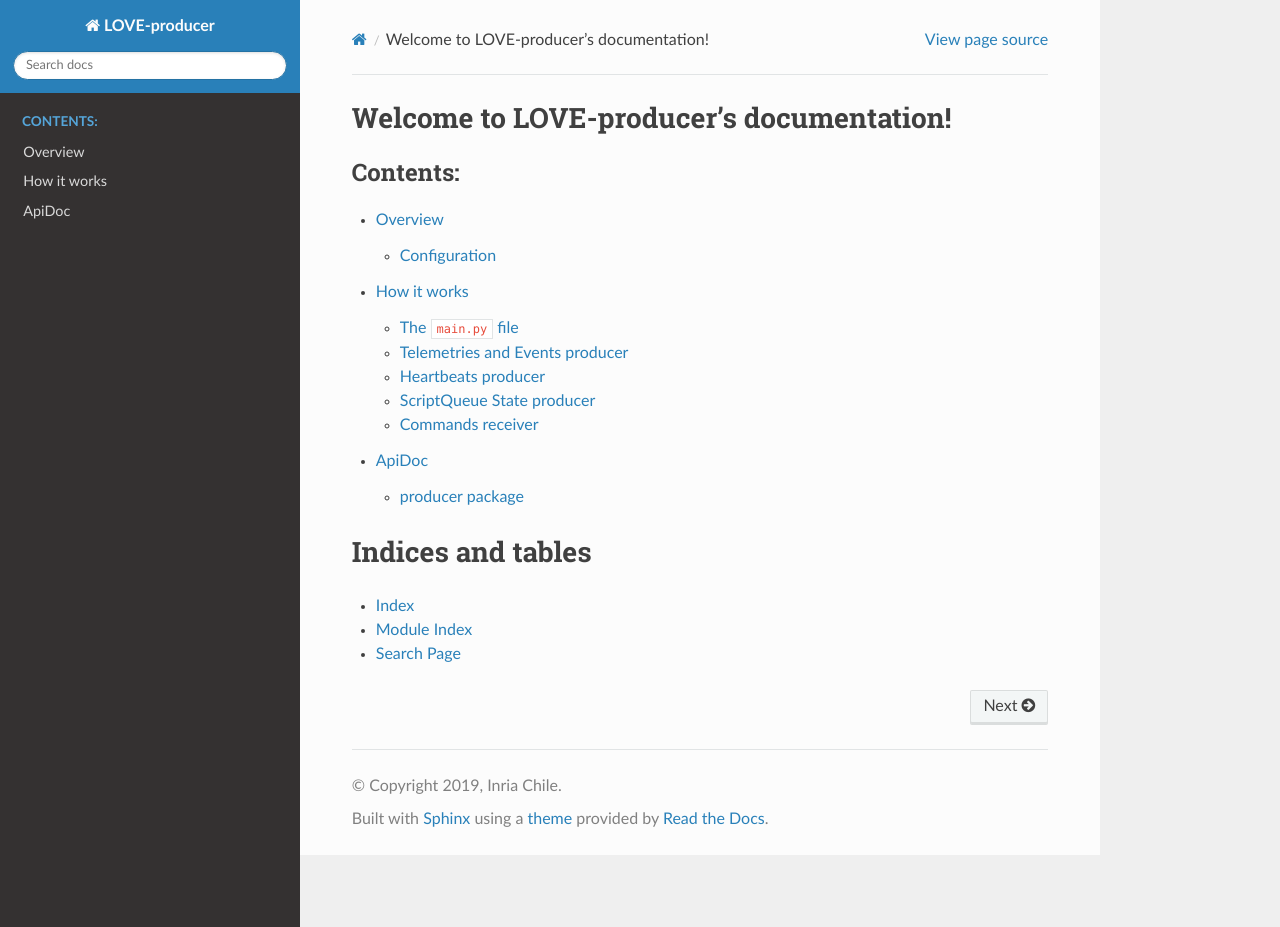
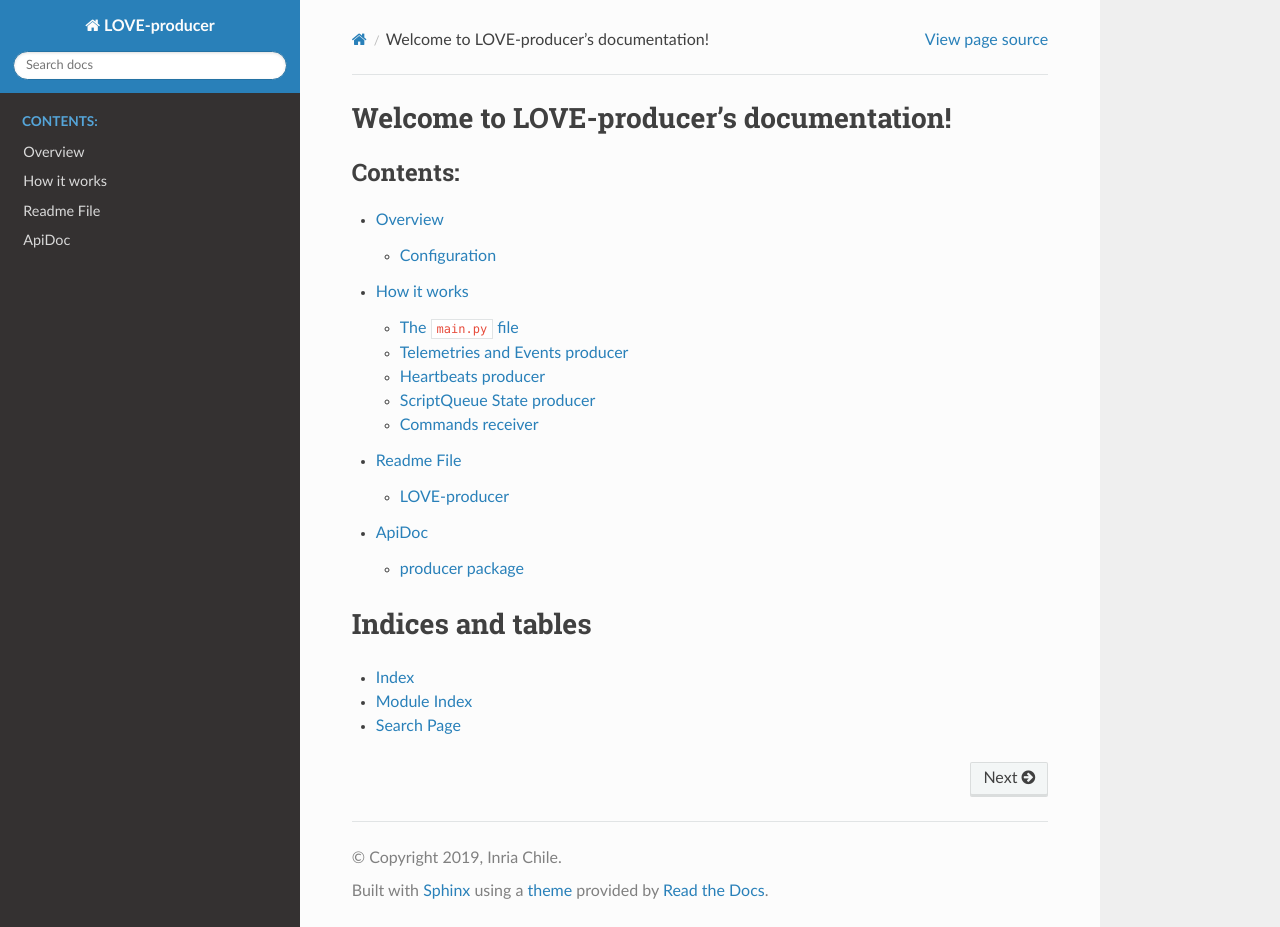
Before and after one commit to lsst-ts/LOVE-producer, a Sphinx documentation site: the page built from docsrc/source/index.rst, in a window 1280 px wide and 927 px high. Built offline with Sphinx 7.4.7 and the Read the Docs theme 2.0.0, drawn with Linux system fonts in a browser that asks for light colours; some of the changed lines change nothing that is shown.

Commit message:
Add README to documentation

```diff
--- a/docsrc/source/conf.py
+++ b/docsrc/source/conf.py
@@ -13,18 +13,19 @@
 
 import os
 import sys
-sys.path.insert(0, os.path.abspath('../..'))
-sys.path.insert(0, os.path.abspath('../../producer'))
+
+sys.path.insert(0, os.path.abspath("../.."))
+sys.path.insert(0, os.path.abspath("../../producer"))
 
 
 # -- Project information -----------------------------------------------------
 
-project = 'LOVE-producer'
-copyright = '2019, Inria Chile'
-author = 'Inria Chile'
+project = "LOVE-producer"
+copyright = "2019, Inria Chile"
+author = "Inria Chile"
 
 # The full version, including alpha/beta/rc tags
-release = '0.2.1'
+release = "0.2.1"
 
 
 # -- General configuration ---------------------------------------------------
@@ -33,14 +34,19 @@
 # extensions coming with Sphinx (named 'sphinx.ext.*') or your custom
 # ones.
 extensions = [
-    'sphinx.ext.autodoc',
-    'sphinx.ext.autosectionlabel',
-    'sphinx.ext.intersphinx',
-    'numpydoc',
+    "sphinx.ext.napoleon",
+    "sphinx.ext.autodoc",
+    "sphinx.ext.autosectionlabel",
+    "sphinx.ext.intersphinx",
+    "numpydoc",
+    "m2r",
 ]
 
+source_suffix = [".rst", ".md"]
+
+
 # Add any paths that contain templates here, relative to this directory.
-templates_path = ['_templates']
+templates_path = ["_templates"]
 
 # List of patterns, relative to source directory, that match files and
 # directories to ignore when looking for source files.
@@ -53,9 +59,9 @@
 # The theme to use for HTML and HTML Help pages.  See the documentation for
 # a list of builtin themes.
 #
-html_theme = 'sphinx_rtd_theme'
+html_theme = "sphinx_rtd_theme"
 
 # Add any paths that contain custom static files (such as style sheets) here,
 # relative to this directory. They are copied after the builtin static files,
 # so a file named "default.css" will overwrite the builtin "default.css".
-html_static_path = ['_static']
+html_static_path = ["_static"]
--- a/docsrc/source/index.rst
+++ b/docsrc/source/index.rst
@@ -12,6 +12,7 @@
 
    modules/introduction.rst
    modules/how_it_works.rst
+   modules/readme_link.rst
    apidoc/modules.rst
 
 
--- /dev/null
+++ b/docsrc/source/modules/readme_link.rst
@@ -0,0 +1,5 @@
+===========
+Readme File
+===========
+
+.. mdinclude:: ../../../README.md
```
Also changed, not shown: 1 other file.
